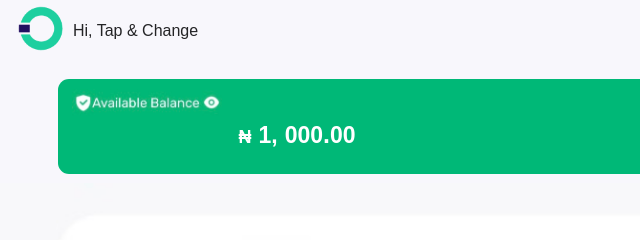
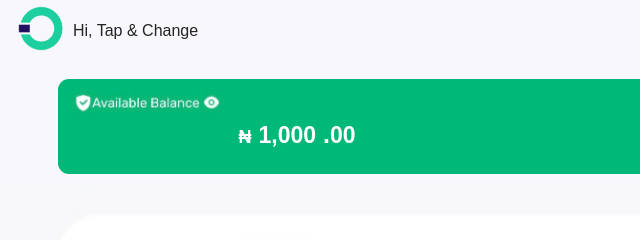
Before and after one commit to Larrykay24/opay-clone, a plain HTML site: page balance.html in a window 1280 px wide. Shown: the top 240 px of the page, 0-640 px from the left. Drawn offline with Linux system fonts and the light colour scheme.

Commit message:
Update balance.html

```diff
--- a/balance.html
+++ b/balance.html
@@ -99,9 +99,8 @@
             <br>
             <img src="button.jpeg" alt="button.jpeg" style="float: right; width:  95px; margin-right: 15px; margin-top: 3px;">
 
-            <span style="color: #fff; font-weight: bold; font-size: 25px; float: left; padding-left: 17px; padding-top: 5px;"><span style="font-size: 18px;">₦</span> <span class="editable-number" contenteditable="true" style="font-size: 23px;">1,</span>
-           <!--<span                style="font-size: 21px;">, </span>!-->
-<span class="editable-number" contenteditable="true" style="font-size: 23px;">000</span>.<span class="editable-number" contenteditable="true" style="font-size: 23px;">00</span>
+            <span style="color: #fff; font-weight: bold; font-size: 25px; float: left; padding-left: 17px; padding-top: 5px;"><span style="font-size: 18px;">₦</span> <span class="editable-number" contenteditable="true" style="font-size: 23px;">1,000</span>
+.<span class="editable-number" contenteditable="true" style="font-size: 23px;">00</span>
                 </h2>
         </div>
         <img src="menu.jpeg" alt="menu.jpeg" style="width: 100%; margin-top: 9px;">
```
